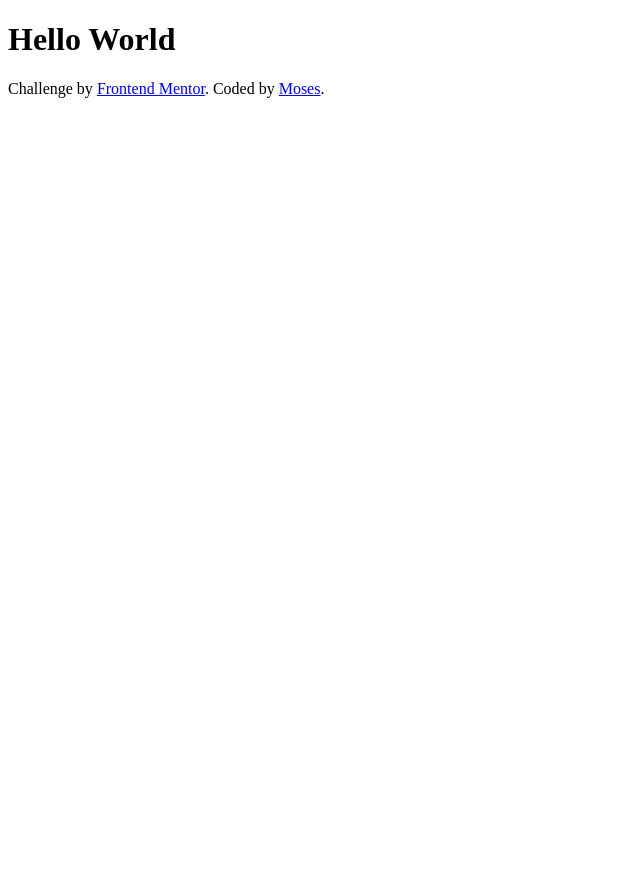
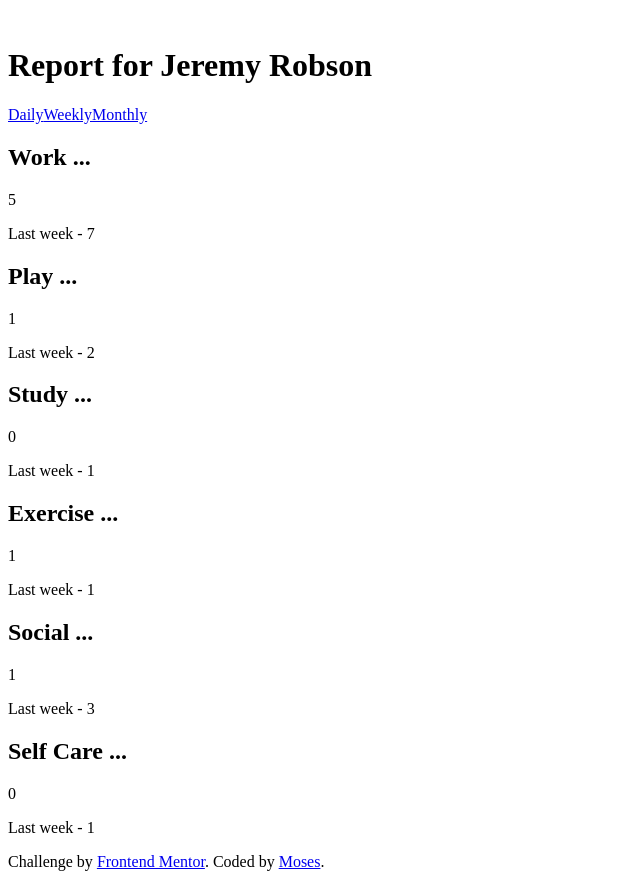
Before and after one commit to mbtenkorang/time-tracking-dashboard-fem, a Vue app: page / in a window 1280 px wide. Shown: the whole page, without its empty margins (0-640 px from the left). Before the commit the page ends 800 px from the top, so only its background shows below. Built offline with nearby package versions, Linux system fonts and the light colour scheme.

Commit message:
App composition with async function to fetch data

```diff
--- a/src/App.vue
+++ b/src/App.vue
@@ -1,10 +1,33 @@
 <script setup>
+import { ref, onMounted } from 'vue';
+import InformationCard from './components/InformationCard.vue';
+import UserProfileCard from './components/UserProfileCard.vue';
+
+const userData = ref([]);
+const selectedTimeFrame = ref("daily")
+
+const fetchUserData = async () => {
+  try {
+    const response = await fetch("/db/data.json");
+    const jsonData = await response.json()
+    userData.value = jsonData
+  } catch (error) {
+    console.error("Error loading data: ", error)
+  }
+}
+
+onMounted(() => fetchUserData())
+
+const getClickedValue = (s) => {
+  selectedTimeFrame.value = s
+}
 
 </script>
 
 <template>
-  <h1>
-    Hello World
-  </h1>
+  <UserProfileCard @handleClick="getClickedValue" />
+  <InformationCard v-for="{title, timeframes},index in userData" :card-title="title"
+    :current-time-value="timeframes[selectedTimeFrame].current"
+    :previous-time-value="timeframes[selectedTimeFrame].previous" :key="index" />
 
 </template>
```
